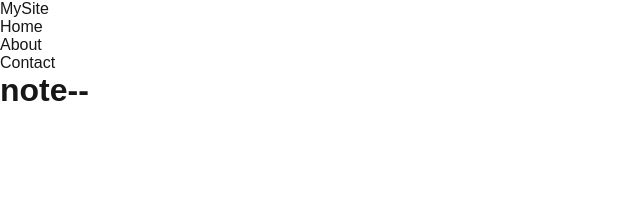
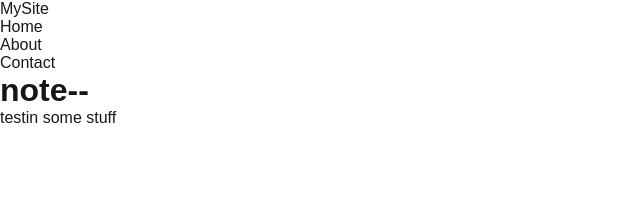
Before and after one commit to Johnson-Berisha/noteworthy, a Next.js app: page / in a window 1280 px wide. Shown: the top 199 px of the page, without its empty margins (0-640 px from the left). Built offline with nearby package versions, Linux system fonts and the light colour scheme.

Commit message:
testin some stuff out bro

```diff
--- a/src/app/page.tsx
+++ b/src/app/page.tsx
@@ -4,6 +4,7 @@ export default function Home() {
   return (
     <div>
       <h1>note--</h1>
+      <p>testin some stuff</p>
     </div>
   );
 }
```
